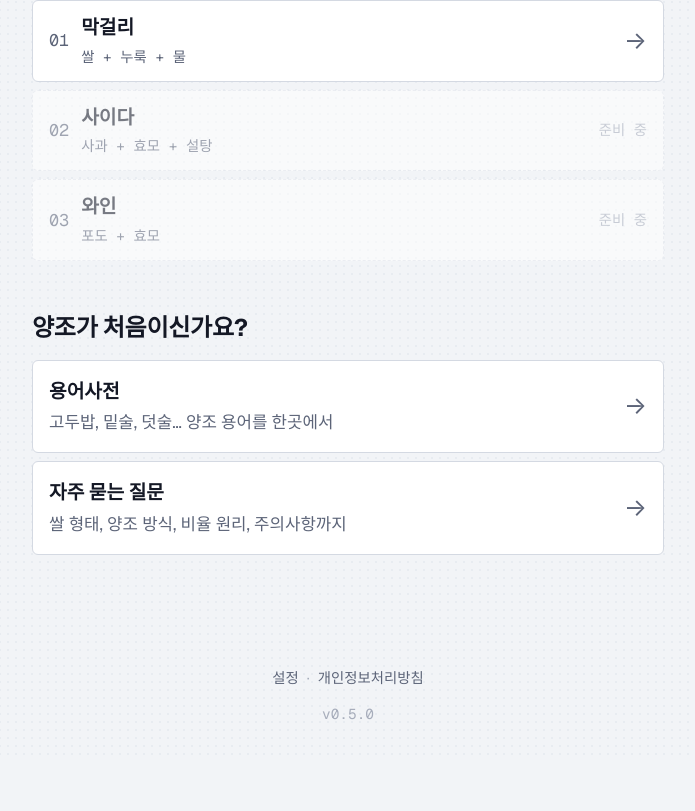
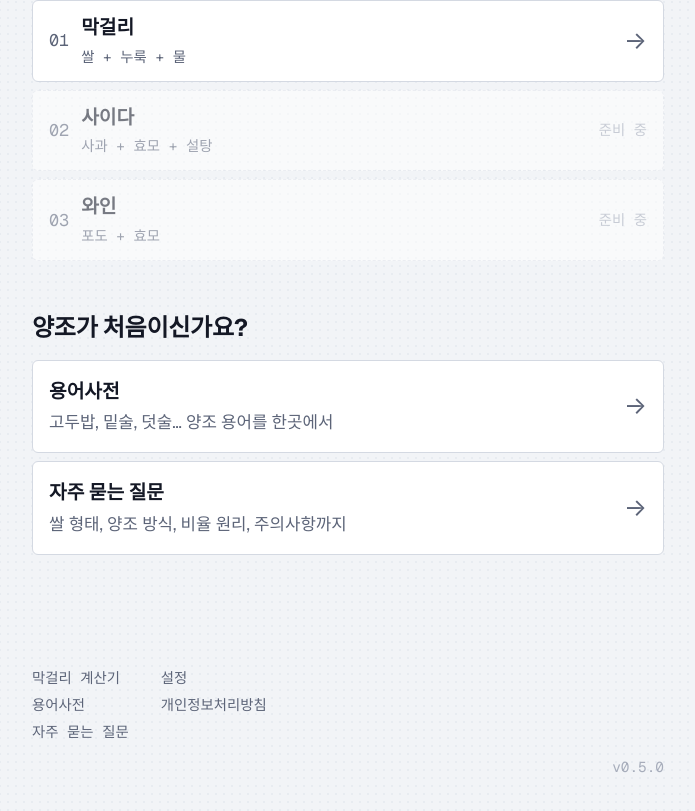
Before and after one commit to TransparentDeveloper/alcolmeter, a SvelteKit app in the folder apps/web/: page / in a window 1280 px wide. Shown: the part 442-1253 px from the top of the page, without its empty margins (292-987 px from the left). Before the commit the page ends 1203 px from the top, so only its background shows below. Built offline with nearby package versions, Linux system fonts and the light colour scheme; a web font is replaced by a local one.

Commit message:
feat: 푸터 링크 2열 개편 및 버전 우측 하단 정렬

```diff
--- a/apps/web/src/routes/+layout.svelte
+++ b/apps/web/src/routes/+layout.svelte
@@ -27,9 +27,11 @@
 	</main>
 	<footer>
 		<nav class="footer-links">
+			<a href="/makgeolli">막걸리 계산기</a>
 			<a href="/settings">설정</a>
-			<span class="sep" aria-hidden="true">·</span>
+			<a href="/dictionary">용어사전</a>
 			<a href="/privacy">개인정보처리방침</a>
+			<a href="/faq">자주 묻는 질문</a>
 		</nav>
 		<span class="version">v{version}</span>
 	</footer>
@@ -89,11 +91,13 @@
 	}
 
 	.footer-links {
-		display: flex;
-		align-items: center;
-		justify-content: center;
-		gap: var(--ds-space-sm);
-		margin-bottom: var(--ds-space-sm);
+		display: grid;
+		grid-template-columns: auto auto;
+		column-gap: var(--ds-space-2xl);
+		row-gap: var(--ds-space-xs);
+		justify-content: start;
+		justify-items: start;
+		margin-bottom: var(--ds-space-md);
 	}
 
 	.footer-links a {
@@ -108,12 +112,9 @@
 		color: var(--ds-color-spark);
 	}
 
-	.footer-links .sep {
-		font-size: var(--ds-text-xs);
-		color: var(--ds-color-ink-4);
-	}
-
 	.version {
+		display: block;
+		text-align: right;
 		font-family: var(--ds-font-mono);
 		font-size: var(--ds-text-xs);
 		color: var(--ds-color-ink-4);
```
